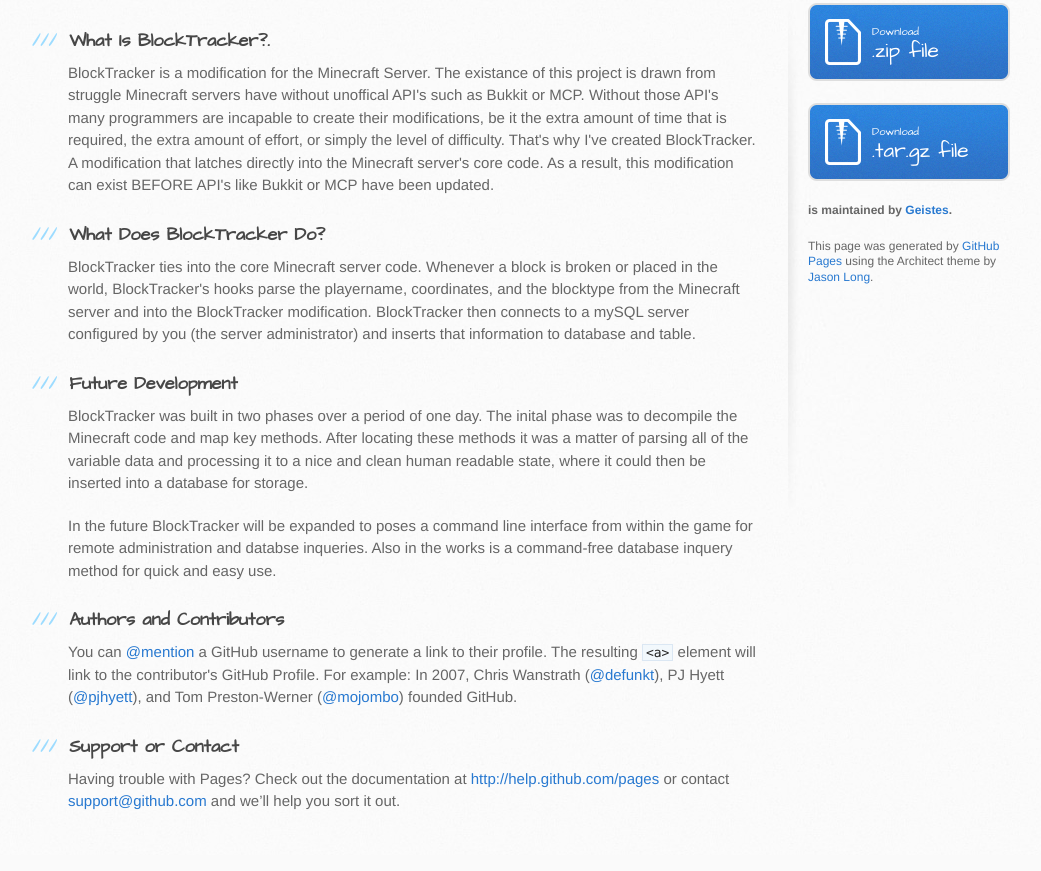
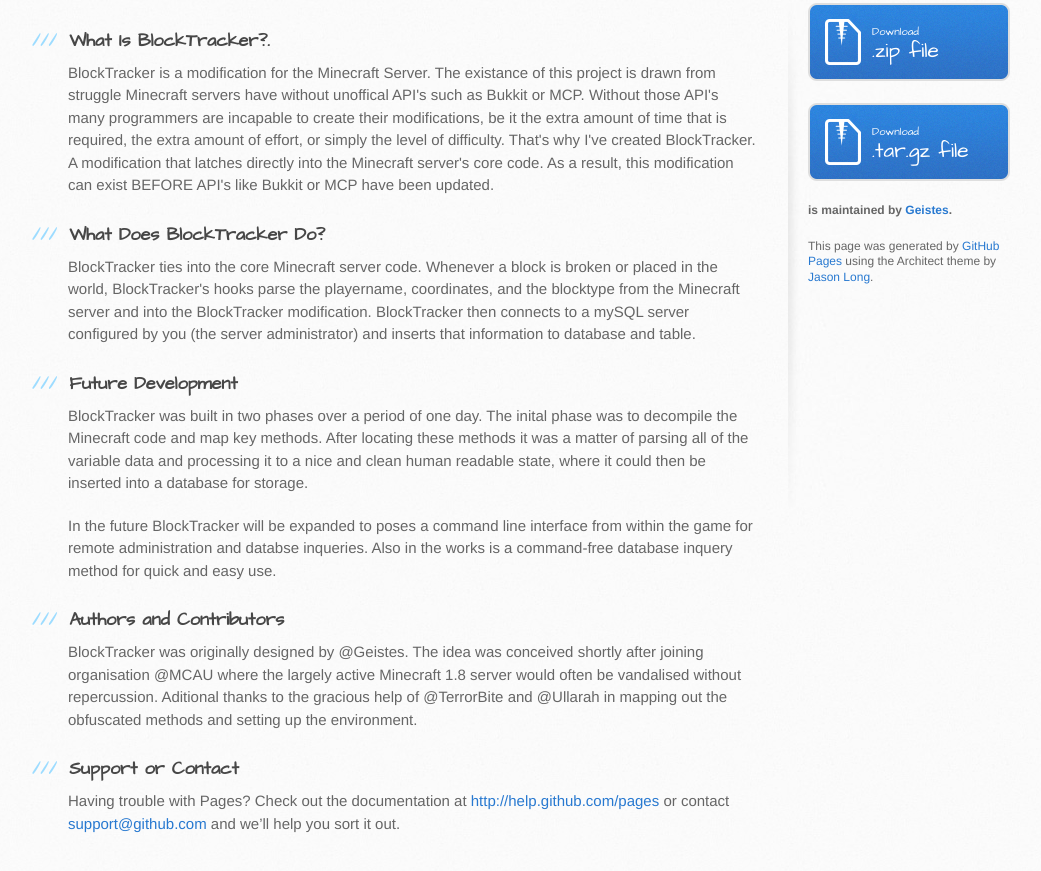
Before and after one commit to CoolV1994/BlockTracker, a plain HTML site: page index.html in a window 1280 px wide. Shown: the part 263-1134 px from the top of the page, without its empty margins (102-1143 px from the left). Drawn offline with Linux system fonts and the light colour scheme.

Commit message:
Update index.html

```diff
--- a/index.html
+++ b/index.html
@@ -47,7 +47,7 @@
 <h3>
 <a name="authors-and-contributors" class="anchor" href="#authors-and-contributors"><span class="octicon octicon-link"></span></a>Authors and Contributors</h3>
 
-<p>You can <a href="https://github.com/blog/821" class="user-mention">@mention</a> a GitHub username to generate a link to their profile. The resulting <code>&lt;a&gt;</code> element will link to the contributor's GitHub Profile. For example: In 2007, Chris Wanstrath (<a href="https://github.com/defunkt" class="user-mention">@defunkt</a>), PJ Hyett (<a href="https://github.com/pjhyett" class="user-mention">@pjhyett</a>), and Tom Preston-Werner (<a href="https://github.com/mojombo" class="user-mention">@mojombo</a>) founded GitHub.</p>
+<p>BlockTracker was originally designed by @Geistes. The idea was conceived shortly after joining organisation @MCAU where the largely active Minecraft 1.8 server would often be vandalised without repercussion. Aditional thanks to the gracious help of @TerrorBite and @Ullarah in mapping out the obfuscated methods and setting up the environment.</p>
 
 <h3>
 <a name="support-or-contact" class="anchor" href="#support-or-contact"><span class="octicon octicon-link"></span></a>Support or Contact</h3>
```
